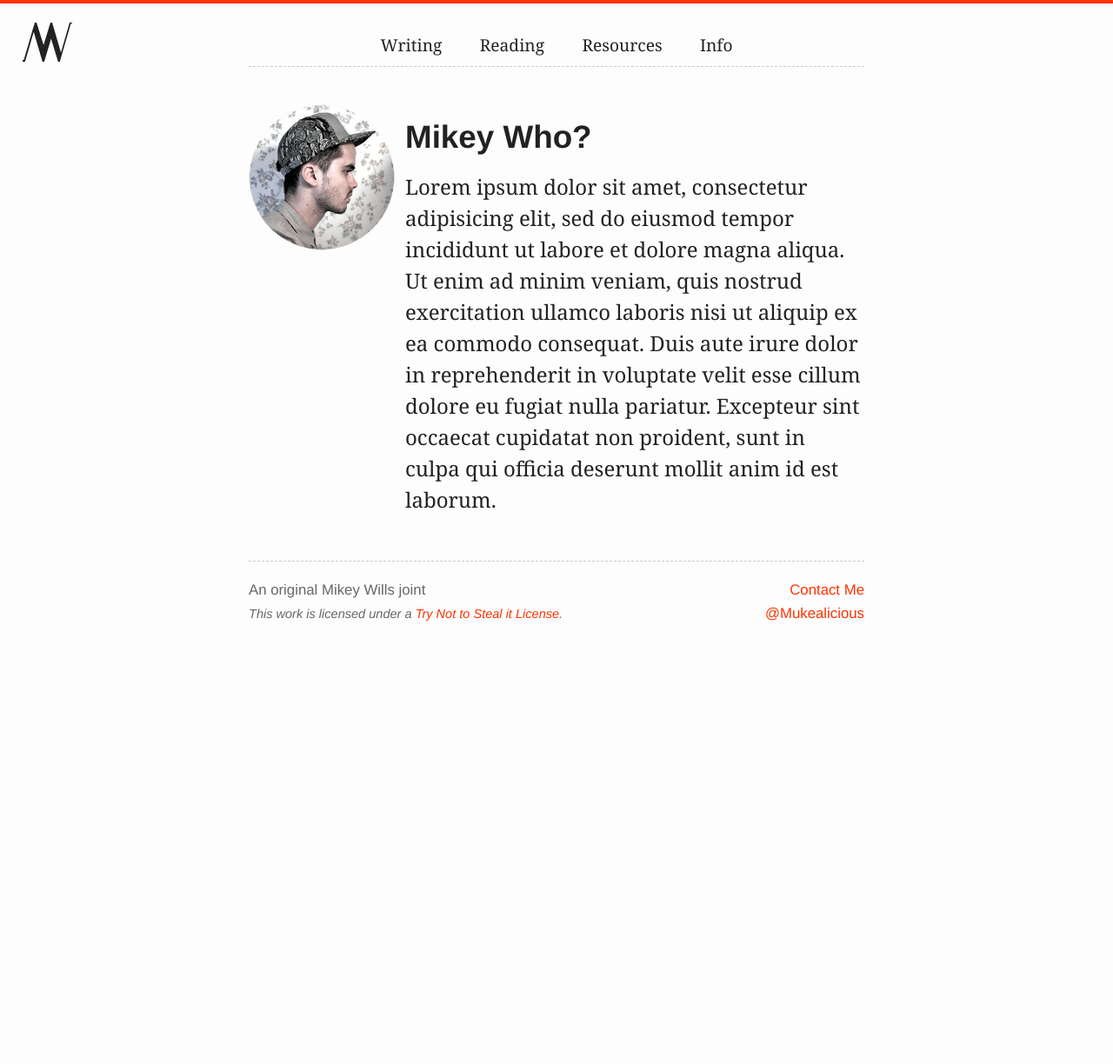
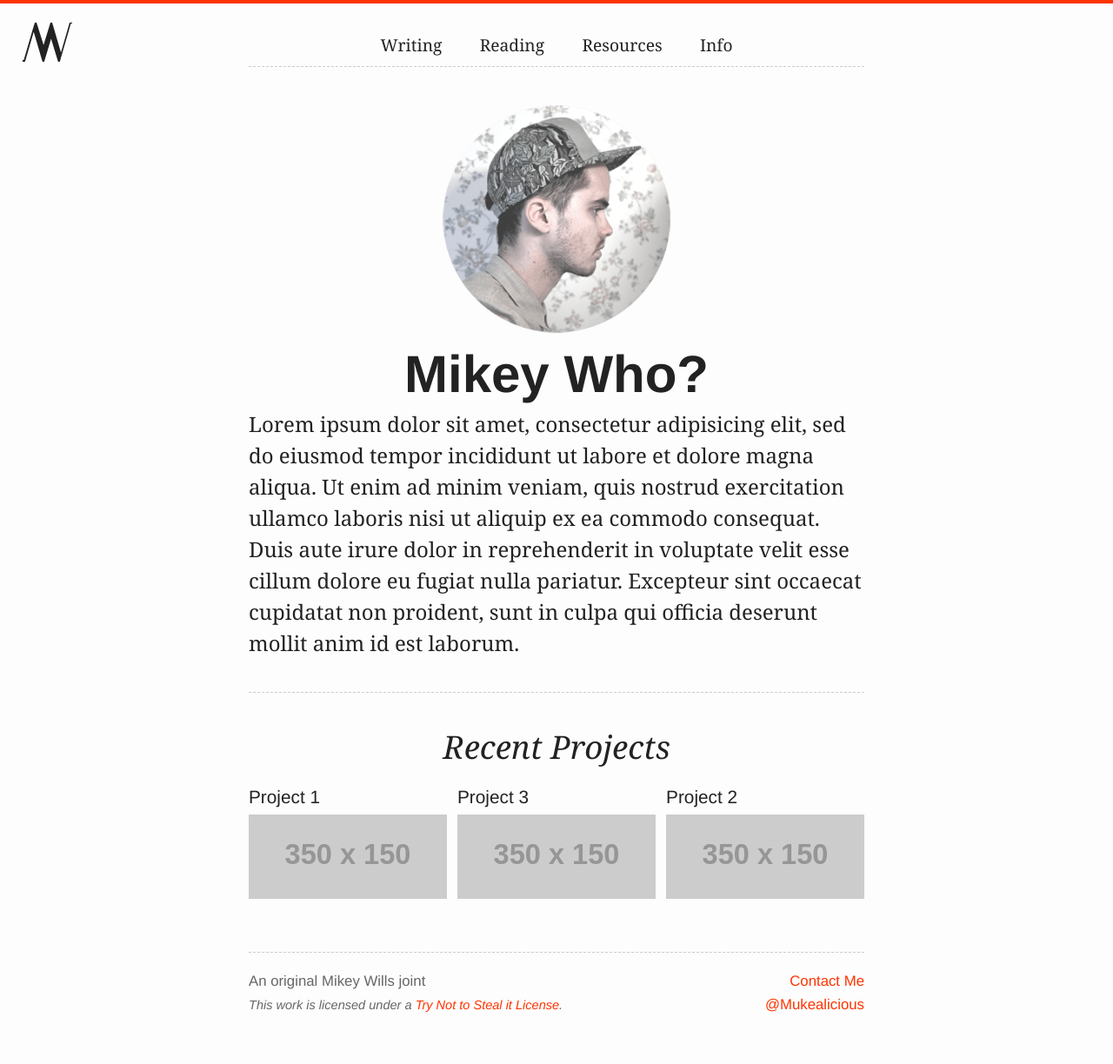
Before and after one commit to mukealicious/mukealicious.github.io, a Jekyll site: the page built from info.html, in a window 1280 px wide. Shown: the whole page at 87% size. Built offline with Jekyll 4.4.1, drawn with Linux system fonts in a browser that asks for light colours; Markdown is read by kramdown in place of the engine named in the settings; before the commit the page ends 900 px from its top, so only the background shows below that.

Commit message:
Info page layout and add Recent Work section

```diff
--- a/info.html
+++ b/info.html
@@ -5,11 +5,9 @@
 <!-- Full Bio -->
 <section class="info">
   <article class="full-bio">
-    <div class="face">
-      <img src="images/mikeyface.png" alt="Mikey's Face">
-    </div>
     <div class="bio">
-      <h2>Mikey Who?</h2>
+      <img src="images/mikeyface.png" alt="Mikey's Face" class="face">
+      <h1>Mikey Who?</h1>
       <p>Lorem ipsum dolor sit amet, consectetur adipisicing elit, sed do eiusmod
       tempor incididunt ut labore et dolore magna aliqua. Ut enim ad minim veniam,
       quis nostrud exercitation ullamco laboris nisi ut aliquip ex ea commodo
@@ -18,4 +16,20 @@
       proident, sunt in culpa qui officia deserunt mollit anim id est laborum.</p>
     </div>
   </article>
+<!-- Recent Projects -->
+  <article class="recent-projects">
+    <h2 class="emote">Recent Projects</h2>
+    <div class="project">
+      <h4>Project 1</h4>
+      <img src="http://placehold.it/350x150" alt="Project 1">
+    </div>
+    <div class="project">
+      <h4>Project 2</h4>
+      <img src="http://placehold.it/350x150" alt="Project 2">
+    </div>
+    <div class="project">
+      <h4>Project 3</h4>
+      <img src="http://placehold.it/350x150" alt="Project 3">
+    </div>
+  </article>
 </section>
--- a/sass/_base.scss
+++ b/sass/_base.scss
@@ -37,7 +37,7 @@
 h1 { @include adjust-font-size-to(75px); font-family: $title; font-weight: 900;}
 h2 { @include adjust-font-size-to(46px); font-family: $title; font-weight: 900;}
 h3 { @include adjust-font-size-to(36px); font-family: $title; font-weight: 900;}
-h4 { @include adjust-font-size-to(32px); font-family: $title; font-weight: 400;}
+h4 { @include adjust-font-size-to(26px); font-family: $title; font-weight: 400;}
 
 .emote { font-family: $longform; font-weight: 400; font-style: italic; }
 
@@ -63,11 +63,11 @@
   transition: all .25s ease-in;
 }
 
-@mixin dash-tail {
+@mixin dash-tail($width) {
   &::after {
     content: ' ';
     display: block;
-    width: 10em;
+    width: $width;
     border-top: 1px dashed $grey;
     margin: 1em auto 1em auto;
   }
--- a/stylesheets/screen.css
+++ b/stylesheets/screen.css
@@ -1,4 +1,4 @@
-/* line 17, ../../../../../Users/mikeywills/.rvm/gems/ruby-1.9.2-p290/gems/compass-0.12.2/frameworks/compass/stylesheets/compass/reset/_utilities.scss */
+/* line 17, ../../../.rvm/gems/ruby-1.9.3-p194/gems/compass-0.13.alpha.0/frameworks/compass/stylesheets/compass/reset/_utilities.scss */
 html, body, div, span, applet, object, iframe,
 h1, h2, h3, h4, h5, h6, p, blockquote, pre,
 a, abbr, acronym, address, big, cite, code,
@@ -20,45 +20,45 @@
   vertical-align: baseline;
 }
 
-/* line 22, ../../../../../Users/mikeywills/.rvm/gems/ruby-1.9.2-p290/gems/compass-0.12.2/frameworks/compass/stylesheets/compass/reset/_utilities.scss */
+/* line 22, ../../../.rvm/gems/ruby-1.9.3-p194/gems/compass-0.13.alpha.0/frameworks/compass/stylesheets/compass/reset/_utilities.scss */
 html {
   line-height: 1;
 }
 
-/* line 24, ../../../../../Users/mikeywills/.rvm/gems/ruby-1.9.2-p290/gems/compass-0.12.2/frameworks/compass/stylesheets/compass/reset/_utilities.scss */
+/* line 24, ../../../.rvm/gems/ruby-1.9.3-p194/gems/compass-0.13.alpha.0/frameworks/compass/stylesheets/compass/reset/_utilities.scss */
 ol, ul {
   list-style: none;
 }
 
-/* line 26, ../../../../../Users/mikeywills/.rvm/gems/ruby-1.9.2-p290/gems/compass-0.12.2/frameworks/compass/stylesheets/compass/reset/_utilities.scss */
+/* line 26, ../../../.rvm/gems/ruby-1.9.3-p194/gems/compass-0.13.alpha.0/frameworks/compass/stylesheets/compass/reset/_utilities.scss */
 table {
   border-collapse: collapse;
   border-spacing: 0;
 }
 
-/* line 28, ../../../../../Users/mikeywills/.rvm/gems/ruby-1.9.2-p290/gems/compass-0.12.2/frameworks/compass/stylesheets/compass/reset/_utilities.scss */
+/* line 28, ../../../.rvm/gems/ruby-1.9.3-p194/gems/compass-0.13.alpha.0/frameworks/compass/stylesheets/compass/reset/_utilities.scss */
 caption, th, td {
   text-align: left;
   font-weight: normal;
   vertical-align: middle;
 }
 
-/* line 30, ../../../../../Users/mikeywills/.rvm/gems/ruby-1.9.2-p290/gems/compass-0.12.2/frameworks/compass/stylesheets/compass/reset/_utilities.scss */
+/* line 30, ../../../.rvm/gems/ruby-1.9.3-p194/gems/compass-0.13.alpha.0/frameworks/compass/stylesheets/compass/reset/_utilities.scss */
 q, blockquote {
   quotes: none;
 }
-/* line 103, ../../../../../Users/mikeywills/.rvm/gems/ruby-1.9.2-p290/gems/compass-0.12.2/frameworks/compass/stylesheets/compass/reset/_utilities.scss */
+/* line 103, ../../../.rvm/gems/ruby-1.9.3-p194/gems/compass-0.13.alpha.0/frameworks/compass/stylesheets/compass/reset/_utilities.scss */
 q:before, q:after, blockquote:before, blockquote:after {
   content: "";
   content: none;
 }
 
-/* line 32, ../../../../../Users/mikeywills/.rvm/gems/ruby-1.9.2-p290/gems/compass-0.12.2/frameworks/compass/stylesheets/compass/reset/_utilities.scss */
+/* line 32, ../../../.rvm/gems/ruby-1.9.3-p194/gems/compass-0.13.alpha.0/frameworks/compass/stylesheets/compass/reset/_utilities.scss */
 a img {
   border: none;
 }
 
-/* line 116, ../../../../../Users/mikeywills/.rvm/gems/ruby-1.9.2-p290/gems/compass-0.12.2/frameworks/compass/stylesheets/compass/reset/_utilities.scss */
+/* line 116, ../../../.rvm/gems/ruby-1.9.3-p194/gems/compass-0.13.alpha.0/frameworks/compass/stylesheets/compass/reset/_utilities.scss */
 article, aside, details, figcaption, figure, footer, header, hgroup, menu, nav, section, summary {
   display: block;
 }
@@ -70,14 +70,9 @@
    Typography
 -------------------------------------------------------------------- */
 /* Vertical Rhythm */
-/* line 61, ../../../../../Users/mikeywills/.rvm/gems/ruby-1.9.2-p290/gems/compass-0.12.2/frameworks/compass/stylesheets/compass/typography/_vertical_rhythm.scss */
-* html {
+/* line 66, ../../../.rvm/gems/ruby-1.9.3-p194/gems/compass-0.13.alpha.0/frameworks/compass/stylesheets/compass/typography/_vertical_rhythm.scss */
+html {
   font-size: 187.5%;
-}
-
-/* line 64, ../../../../../Users/mikeywills/.rvm/gems/ruby-1.9.2-p290/gems/compass-0.12.2/frameworks/compass/stylesheets/compass/typography/_vertical_rhythm.scss */
-html {
-  font-size: 30px;
   line-height: 1.6em;
 }
 
@@ -109,8 +104,8 @@
 
 /* line 40, ../sass/_base.scss */
 h4 {
-  font-size: 1.067em;
-  line-height: 1.5em;
+  font-size: 0.867em;
+  line-height: 1.846em;
   font-family: "freight-sans-pro", "HelveticaNeue-Light", "Helvetica Neue Light", "Helvetica Neue", Helvetica, Arial, "Lucida Grande", sans-serif;
   font-weight: 400;
 }
@@ -151,6 +146,7 @@
   text-decoration: none;
   -webkit-transition-duration: 0.2s;
   -moz-transition-duration: 0.2s;
+  -ms-transition-duration: 0.2s;
   -o-transition-duration: 0.2s;
   transition-duration: 0.2s;
 }
@@ -198,7 +194,7 @@
   padding-left: 1.75em;
   padding-right: 1.75em;
 }
-/* line 38, ../../../../../Users/mikeywills/.rvm/gems/ruby-1.9.2-p290/gems/compass-0.12.2/frameworks/compass/stylesheets/compass/utilities/general/_clearfix.scss */
+/* line 38, ../../../.rvm/gems/ruby-1.9.3-p194/gems/compass-0.13.alpha.0/frameworks/compass/stylesheets/compass/utilities/general/_clearfix.scss */
 .container:after {
   content: "";
   display: table;
@@ -331,16 +327,59 @@
    Info Page
 -------------------------------------------------------------------- */
 /* line 103, ../sass/screen.scss */
-div.face {
-  width: 23.729%;
+.bio {
+  width: 100%;
+  float: right;
+  margin-right: 0;
+  #margin-left: -0.5em;
+  display: inline;
+  text-align: center;
+}
+/* line 67, ../sass/_base.scss */
+.bio::after {
+  content: ' ';
+  display: block;
+  width: 100%;
+  border-top: 1px dashed #cccccc;
+  margin: 1em auto 1em auto;
+}
+/* line 107, ../sass/screen.scss */
+.bio p {
+  text-align: left;
+}
+/* line 110, ../sass/screen.scss */
+.bio img.face {
+  width: 11em;
+  opacity: 0.75;
+  -webkit-transition-duration: 0.2s;
+  -moz-transition-duration: 0.2s;
+  -ms-transition-duration: 0.2s;
+  -o-transition-duration: 0.2s;
+  transition-duration: 0.2s;
+}
+/* line 114, ../sass/screen.scss */
+.bio img.face:hover {
+  opacity: 1;
+}
+
+/* line 120, ../sass/screen.scss */
+.recent-projects {
+  margin-bottom: 1.6em;
+}
+/* line 121, ../sass/screen.scss */
+.recent-projects h2 {
+  text-align: center;
+}
+
+/* line 127, ../sass/screen.scss */
+.project {
+  width: 32.203%;
   float: left;
   margin-right: 1.695%;
   display: inline;
 }
-
-/* line 107, ../sass/screen.scss */
-div.bio {
-  width: 74.576%;
+/* line 129, ../sass/screen.scss */
+.project:nth-child(3n) {
   float: right;
   margin-right: 0;
   #margin-left: -0.5em;
@@ -350,7 +389,7 @@
 /* --------------------------------------------------------------------
    Misc
 -------------------------------------------------------------------- */
-/* line 115, ../sass/screen.scss */
+/* line 136, ../sass/screen.scss */
 article.coming-soon h1 {
   margin-bottom: 1.6em;
   text-align: center;
@@ -363,48 +402,38 @@
 -------------------------------------------------------------------- */
 /* < 1700px */
 @media screen and (max-width: 1700px) {
-  /* line 61, ../../../../../Users/mikeywills/.rvm/gems/ruby-1.9.2-p290/gems/compass-0.12.2/frameworks/compass/stylesheets/compass/typography/_vertical_rhythm.scss */
-  * html {
+  /* line 66, ../../../.rvm/gems/ruby-1.9.3-p194/gems/compass-0.13.alpha.0/frameworks/compass/stylesheets/compass/typography/_vertical_rhythm.scss */
+  html {
     font-size: 150%;
-  }
-
-  /* line 64, ../../../../../Users/mikeywills/.rvm/gems/ruby-1.9.2-p290/gems/compass-0.12.2/frameworks/compass/stylesheets/compass/typography/_vertical_rhythm.scss */
-  html {
-    font-size: 24px;
     line-height: 1.5em;
   }
 }
 /* < 825px */
 @media screen and (max-width: 875px) {
-  /* line 61, ../../../../../Users/mikeywills/.rvm/gems/ruby-1.9.2-p290/gems/compass-0.12.2/frameworks/compass/stylesheets/compass/typography/_vertical_rhythm.scss */
-  * html {
+  /* line 66, ../../../.rvm/gems/ruby-1.9.3-p194/gems/compass-0.13.alpha.0/frameworks/compass/stylesheets/compass/typography/_vertical_rhythm.scss */
+  html {
     font-size: 131.25%;
-  }
-
-  /* line 64, ../../../../../Users/mikeywills/.rvm/gems/ruby-1.9.2-p290/gems/compass-0.12.2/frameworks/compass/stylesheets/compass/typography/_vertical_rhythm.scss */
-  html {
-    font-size: 21px;
     line-height: 1.476em;
   }
 
-  /* line 140, ../sass/screen.scss */
+  /* line 161, ../sass/screen.scss */
   .container {
     max-width: 24em;
   }
 
-  /* line 143, ../sass/screen.scss */
+  /* line 164, ../sass/screen.scss */
   img#logo {
     position: inherit;
     margin-bottom: 0.25em;
   }
 
-  /* line 147, ../sass/screen.scss */
+  /* line 168, ../sass/screen.scss */
   h1 {
     font-size: 2.095em;
     line-height: 1.409em;
   }
 
-  /* line 148, ../sass/screen.scss */
+  /* line 169, ../sass/screen.scss */
   h2 {
     font-size: 1.238em;
     line-height: 1.192em;
@@ -412,18 +441,13 @@
 }
 /* < 490px */
 @media screen and (max-width: 490px) {
-  /* line 61, ../../../../../Users/mikeywills/.rvm/gems/ruby-1.9.2-p290/gems/compass-0.12.2/frameworks/compass/stylesheets/compass/typography/_vertical_rhythm.scss */
-  * html {
+  /* line 66, ../../../.rvm/gems/ruby-1.9.3-p194/gems/compass-0.13.alpha.0/frameworks/compass/stylesheets/compass/typography/_vertical_rhythm.scss */
+  html {
     font-size: 112.5%;
-  }
-
-  /* line 64, ../../../../../Users/mikeywills/.rvm/gems/ruby-1.9.2-p290/gems/compass-0.12.2/frameworks/compass/stylesheets/compass/typography/_vertical_rhythm.scss */
-  html {
-    font-size: 18px;
     line-height: 1.5em;
   }
 
-  /* line 157, ../sass/screen.scss */
+  /* line 178, ../sass/screen.scss */
   .container {
     padding: 0 0.75em;
   }
```
Also changed, not shown: sass/screen.scss (+26 -5 lines).
